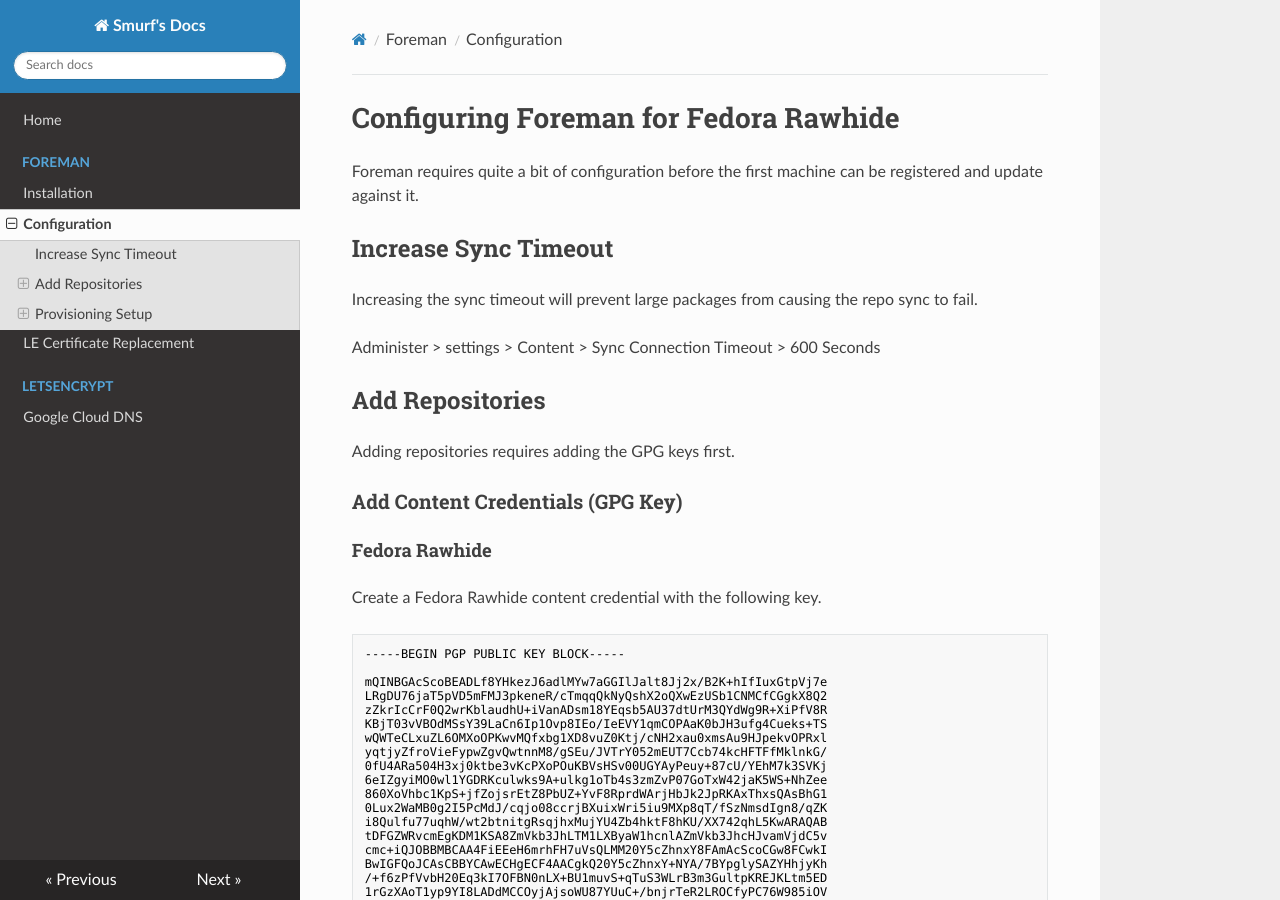
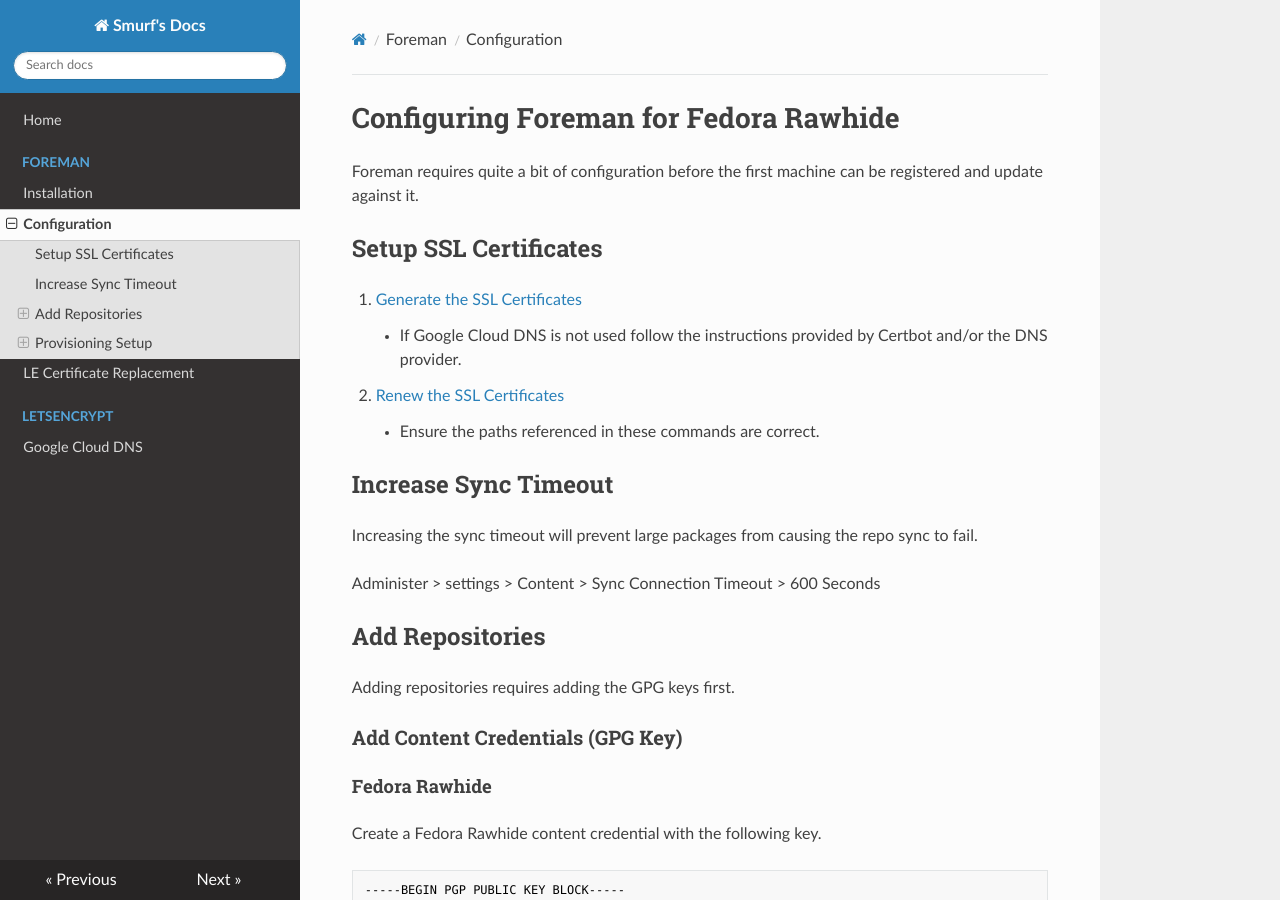
Before and after one commit to Smurf/smurf-docs, an MkDocs documentation site: the page built from docs/foreman/configure.md, in a window 1280 px wide and 900 px high. Built offline with MkDocs 1.6.1, drawn with Linux system fonts in a browser that asks for light colours; nearby versions of some CDN libraries.

Commit message:
Update config docs to include ssl config

```diff
--- a/docs/foreman/configure.md
+++ b/docs/foreman/configure.md
@@ -1,6 +1,13 @@
 # Configuring Foreman for Fedora Rawhide
 
 Foreman requires quite a bit of configuration before the first machine can be registered and update against it.
+
+## Setup SSL Certificates
+
+1. [Generate the SSL Certificates](../letsencrypt/google-dns.md)
+    - If Google Cloud DNS is not used follow the instructions provided by Certbot and/or the DNS provider.
+2. [Renew the SSL Certificates](cert-renew.md)
+    - Ensure the paths referenced in these commands are correct.
 
 ## Increase Sync Timeout
 
```
